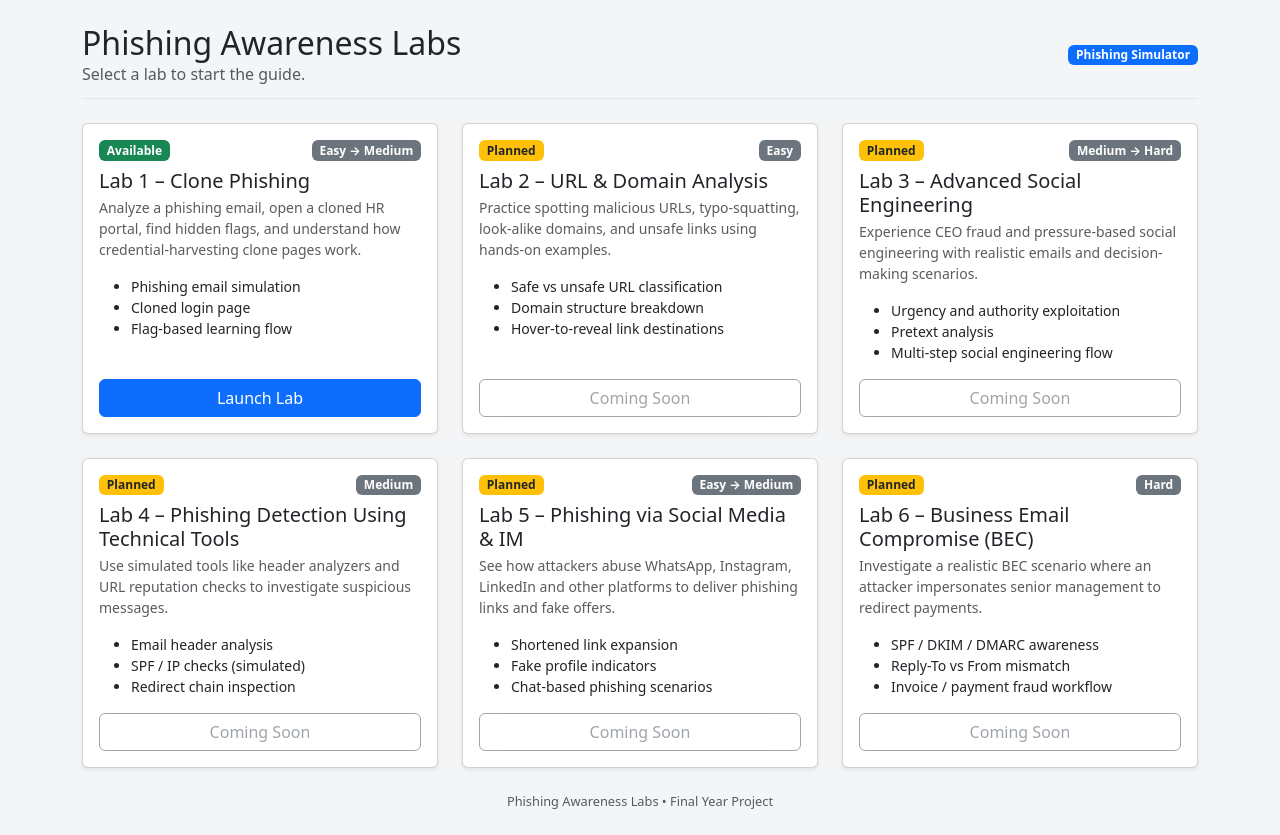
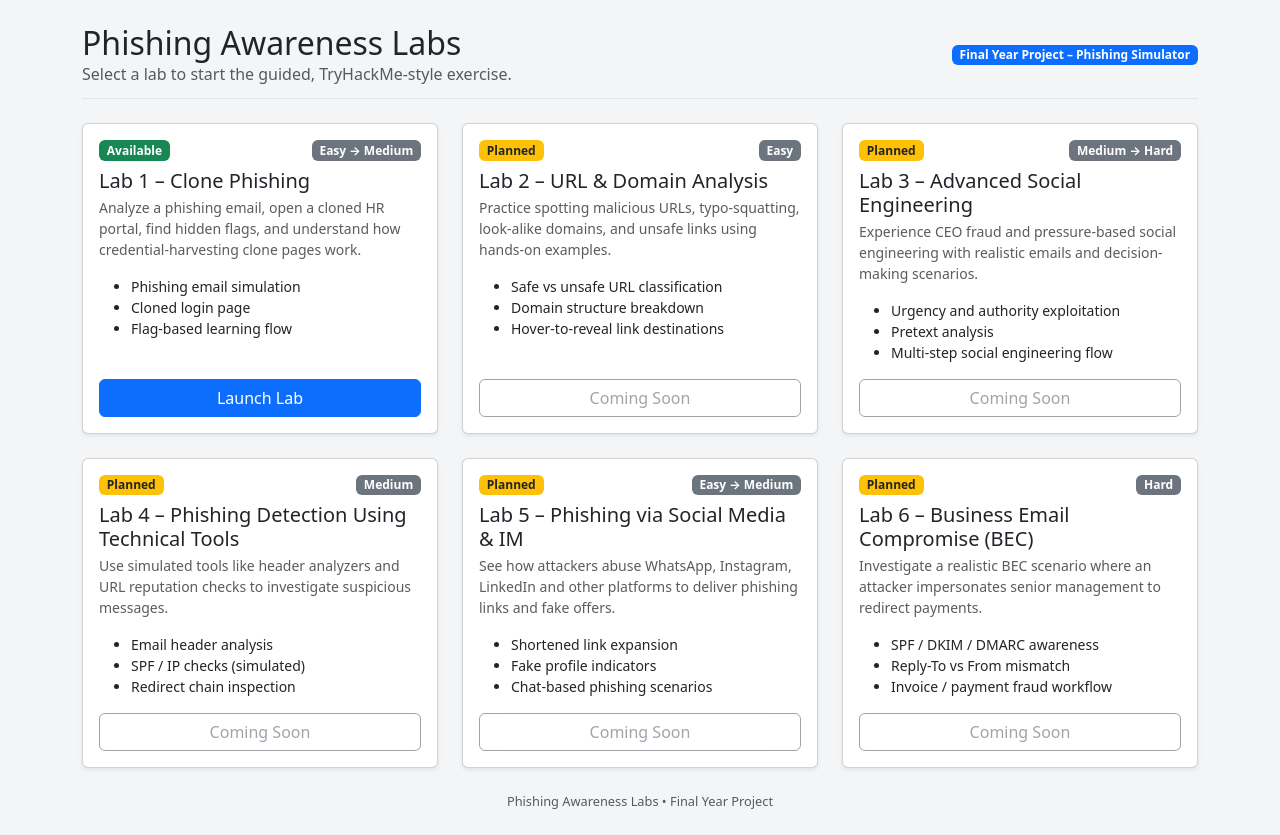
Before and after one commit to tejas185/phishing-lab, a plain HTML site: page index.html in a window 1280 px wide. Drawn offline with nearby package versions, Linux system fonts and the light colour scheme.

Commit message:
Update index.html

```diff
--- a/index.html
+++ b/index.html
@@ -40,11 +40,11 @@
       <div>
         <h2 class="mb-0">Phishing Awareness Labs</h2>
         <p class="text-muted mb-0">
-          Select a lab to start the guide.
+          Select a lab to start the guided, TryHackMe-style exercise.
         </p>
       </div>
       <span class="badge bg-primary lab-badge mt-2 mt-sm-0">
-        Phishing Simulator
+        Final Year Project – Phishing Simulator
       </span>
     </div>
 
```
